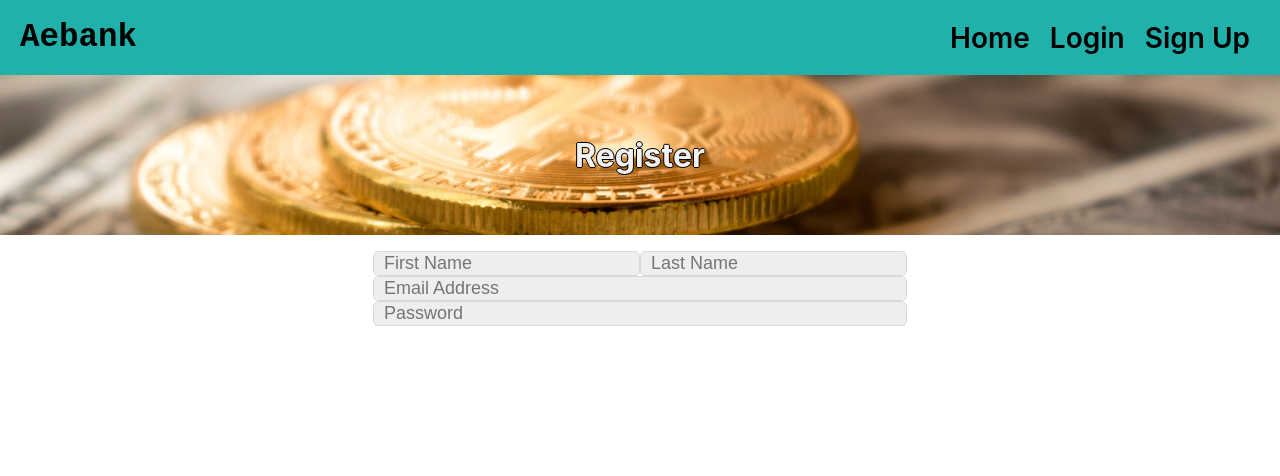
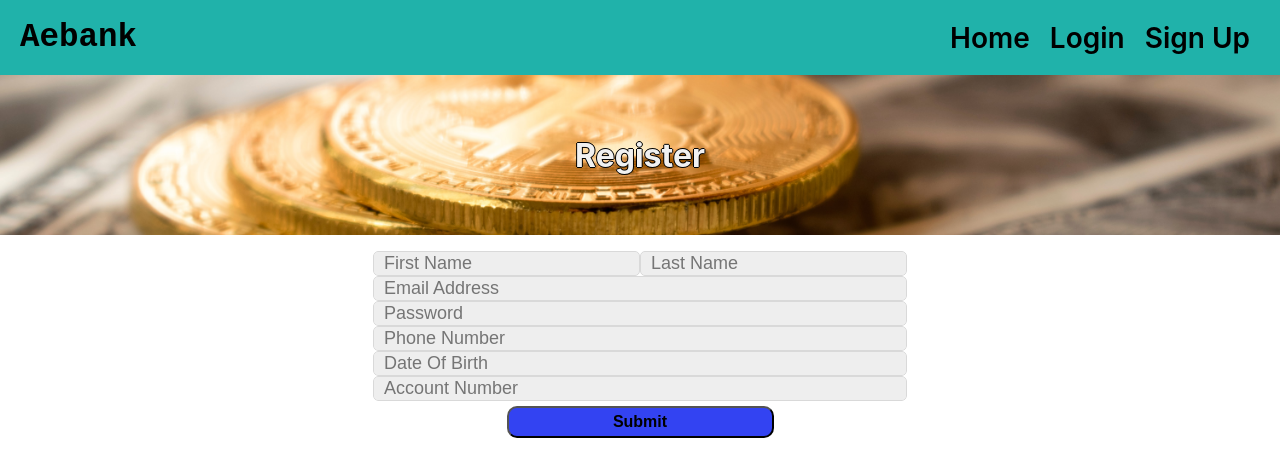
Before and after one commit to yitong86/AebankFront, a React (Create React App) app: page /signup in a window 1280 px wide. Shown: the top 476 px of the page. Built offline with nearby package versions, Linux system fonts and the light colour scheme.

Commit message:
registerForm

```diff
--- a/src/components/Auth/NewUserForm.js
+++ b/src/components/Auth/NewUserForm.js
@@ -1,4 +1,5 @@
 import React from "react";
+import Button from "../common/Button";
 import Container from "../common/Container";
 import Form from "../common/Form";
 import InlineInputContainer from "../common/InlineInputContainer";
@@ -41,18 +42,53 @@ const NewUserForm = ({onSubmit,onChange,newUser}) => {
             placeholder ={"Email Address"}
             onChange = {handleChange}
             type = "email"
+            required
             />
         </InlineInputContainer>
         <InlineInputContainer>
         <Input
             name = "password"
-            id="paswword"
+            id = "password"
             value={newUser.password}
             placeholder ={"Password"}
             onChange = {handleChange}
-            type="password"
+             type = "password"
+            required
             />
         </InlineInputContainer>
+
+        <InlineInputContainer>
+        <Input
+            name = "phoneNumber"
+            id="phoneNumber"
+            value={newUser.phoneNumber}
+            placeholder ={"Phone Number"}
+            onChange = {handleChange}
+            type = "number"
+            />
+        </InlineInputContainer>
+
+        <InlineInputContainer>
+        <Input
+            name = "dateOfBirth"
+            id="dateOfBirth"
+            value={newUser.dateOfBirth}
+            placeholder ={"Date Of Birth"}
+            onChange = {handleChange}
+
+            />
+        </InlineInputContainer>
+        <InlineInputContainer>
+        <Input
+            name = "accountNumber"
+            id="ccountNumber"
+            value={newUser.ccountNumber}
+            placeholder ={"Account Number"}
+            onChange = {handleChange}
+            type = "text"
+            />
+        </InlineInputContainer>
+        <Button>Submit</Button>
     </Form>
        </Container>
 
--- a/src/components/Auth/Register.js
+++ b/src/components/Auth/Register.js
@@ -3,6 +3,8 @@ import Container from "../common/Container";
 import NewUserForm from "./NewUserForm";
 import Splash from "../common/Splash";
  import registerPhoto from "../../assets/registerPhoto.jpg";
+import axios from "axios";
+import { hostUrl } from "../../config";
 
 const Register = (props)=>{
     const [newUser,setNewUser] = useState({
@@ -25,8 +27,27 @@ const Register = (props)=>{
     }
 
     const onSubmit = () =>{
+       // alert.alert("Submitted");
+        console.log(newUser);
+        const data = newUser;
+        data.name = `${data.fName} ${data.lName}`;
 
+        data.username = data.email;
+
+        createuser(data);
+        //create user,login,create customer
     };
+
+
+    const createuser = async (data) =>{
+try{
+    const res = await axios.post(`${hostUrl}/api/customers/`,data)
+    console.log(res.data)
+
+}catch(err){
+console.log(err.response.data);
+}
+    }
     return(
         <Container>
             <Splash image={registerPhoto} style={{
--- /dev/null
+++ b/src/config.js
@@ -0,0 +1,2 @@
+export const hostUrl = "http://localhost:8080"
+export const test ="hello";
```
